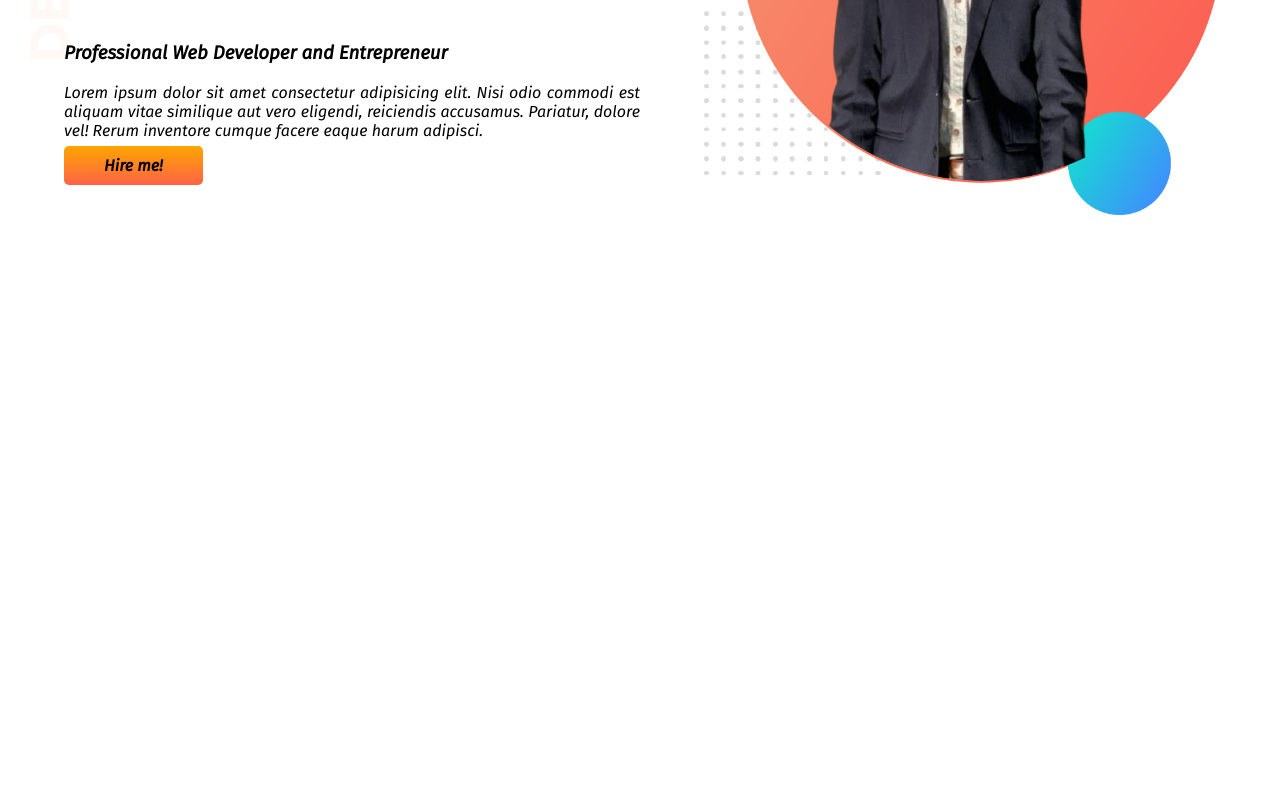
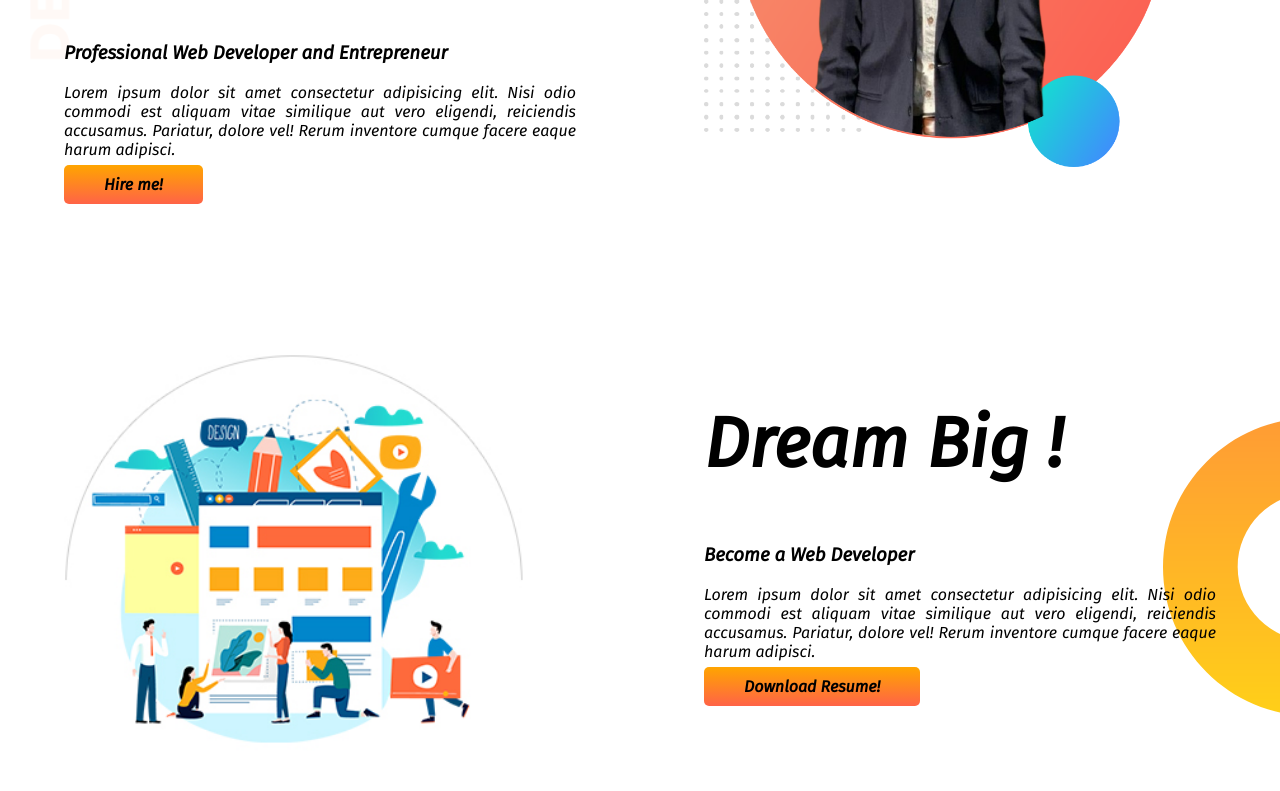
Before and after one commit to Minhaz00/portfolio, a plain HTML site: page index.html in a window 1280 px wide. Shown: the part 300-1091 px from the top of the page. Before the commit the page ends 800 px from the top, so only its background shows below. Drawn offline with Linux system fonts and the light colour scheme.

Commit message:
second section added

```diff
--- a/index.html
+++ b/index.html
@@ -24,5 +24,20 @@
         </div>
     </section>
 
+
+    <section class="second-section">
+        <div class="half">
+            <img src="myimage/2nd section.jpg" alt="">
+        </div>
+        <div class="half">
+
+            <h1>Dream Big !</h1>
+            <h3>Become a Web Developer</h3>
+            <p class="description">Lorem ipsum dolor sit amet consectetur adipisicing elit. Nisi odio commodi est aliquam vitae similique aut vero eligendi, reiciendis accusamus. Pariatur, dolore vel! Rerum inventore cumque facere eaque harum adipisci.</p>
+            <a class="link-button" target="_blank" href="https://www.facebook.com/minhaz.jisun.007">Download Resume!</a>
+        </div>
+
+    </section>
+
 </body>
 </html>
--- a/style.css
+++ b/style.css
@@ -14,9 +14,11 @@ section{
 .half{
     width: 50%;
     padding-left: 5%;
+    padding-right: 5%;
 }
 .half img{
     width: 90%;
+    margin-top: 10px;
 }
 .description{
     text-align: justify;
@@ -32,4 +34,10 @@ section{
 .top-banner{
     background-image: url(images/top-banner.png);
     background-repeat: no-repeat;
+    margin-bottom: 150px;
 }
+.second-section{
+    background-image: url(images/dream-bg.png);
+    background-repeat: no-repeat;
+    background-position: right;
+}
```
Also changed, not shown: myimage/2nd section.jpg (added).
